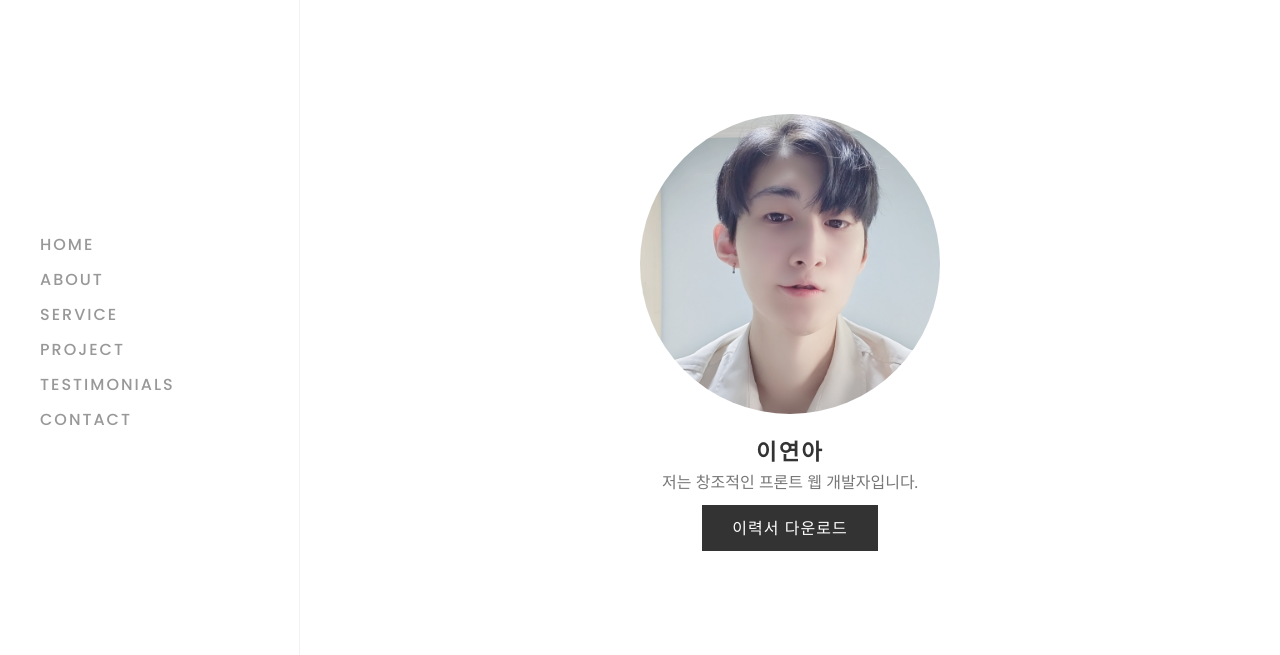
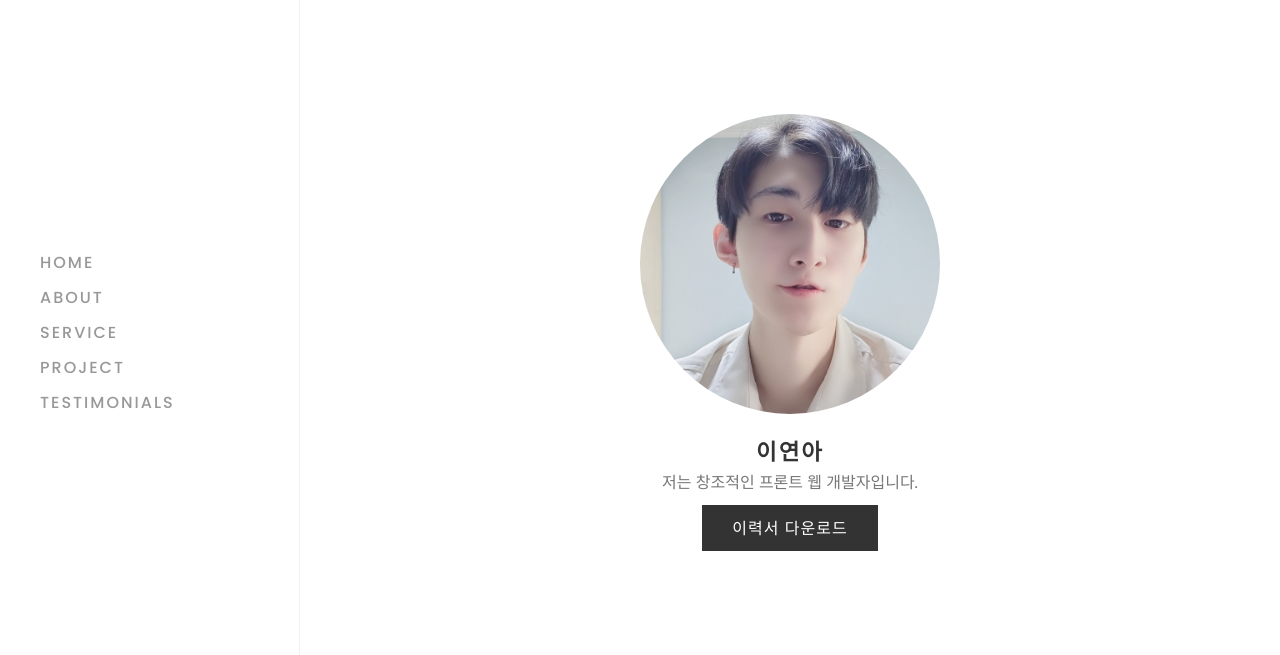
Before and after one commit to yeonahlee/myportfolio, a plain HTML site: page index.html in a window 1280 px wide. Shown: the part 68-723 px from the top of the page. Drawn offline with Linux system fonts and the light colour scheme; files whose address does not match are found by name.

Commit message:
Update index.html

```diff
--- a/index.html
+++ b/index.html
@@ -23,7 +23,6 @@
           <li><a href="#services" onclick="toggleMenu();">Service</a></li>
           <li><a href="#project" onclick="toggleMenu();">Project</a></li>
           <li><a href="#tstimonials" onclick="toggleMenu();">Testimonials</a></li>
-          <li><a href="#" onclick="toggleMenu();">Contact</a></li>
         </ul>
       </div>
       <div class="main">
```
